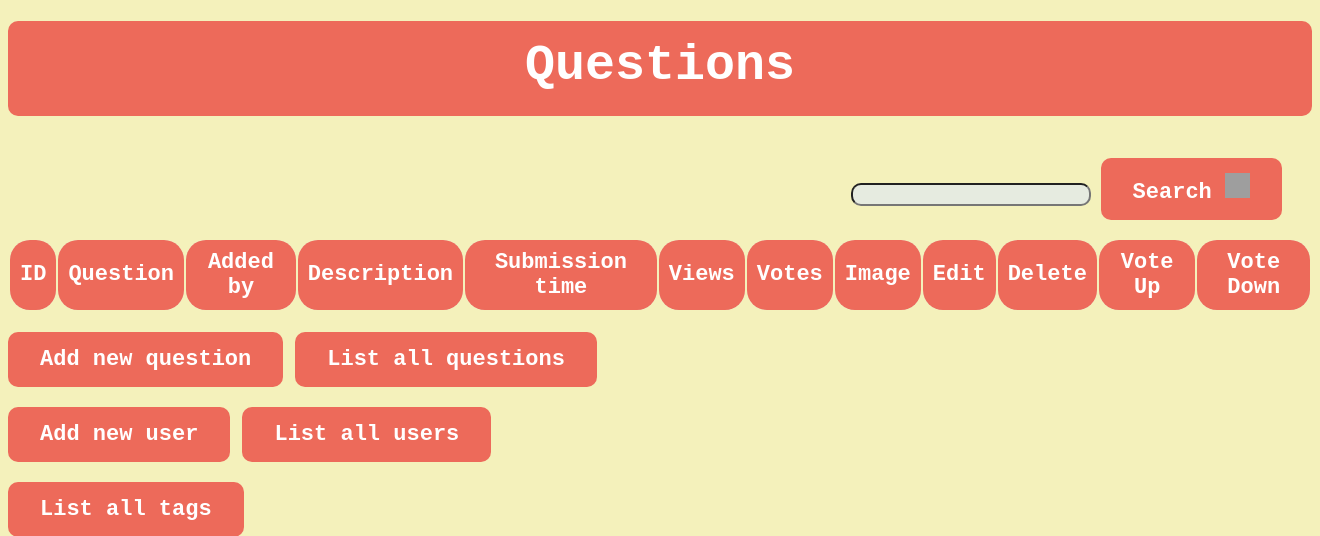
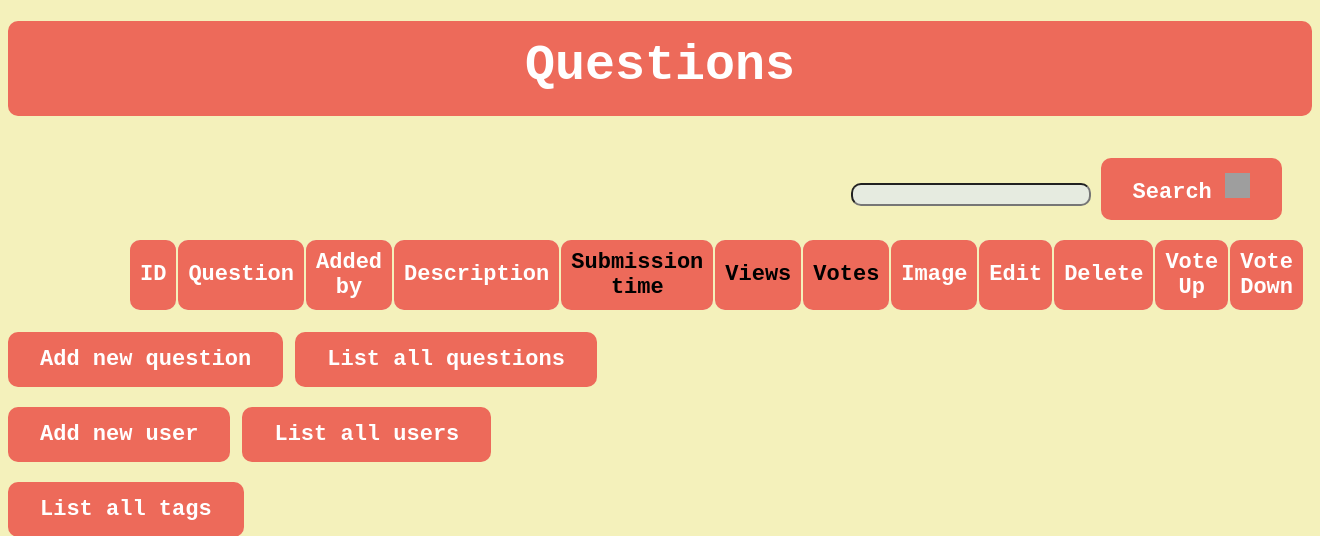
Before and after one commit to gabriellaZana/AskMate_The-Beauty-and-the-Beasts, a Flask app: page / in a window 1320 px wide. Shown: the part 262-798 px from the top of the page. Run offline with Flask 2, Linux system fonts and the light colour scheme; data that the repository does not hold is empty; some libraries are stand-ins or nearby versions; grey boxes are pictures that could not be loaded.

Commit message:
final changes on style

```diff
--- a/static/style.css
+++ b/static/style.css
@@ -36,6 +36,11 @@ h3 {
     border-radius: 10px;
 }
 
+div {
+    margin-left: 120px;
+    margin-right: 120px;
+}
+
 table {
     border: none;
 }
@@ -43,7 +48,7 @@ table {
 table, th, td {
     border: none;
     text-align: center;
-    border-radius: 20px;
+    border-radius: 10px;
 }
 
 th {
@@ -80,10 +85,14 @@ input, textarea, .select {
 
 a:link {
     text-decoration: none;
-    color: white;
 }
 
 a:visited {
+    color: black;
+}
+
+a.sort {
+    text-decoration: none;
     color: black;
 }
 
--- a/templates/list.html
+++ b/templates/list.html
@@ -16,7 +16,7 @@
             <button class=button type="submit" name="submitquestion"> Search  <img src="http://www.icone-png.com/png/2/1508.png" width="25" height="25"></button>
         </form>
         <br>
-        <table border="1" align="center">
+        <div><table border="1" align="center">
             <tr><th>ID</th>
                 <th>Question</th>
                 <th>Added by</th>
@@ -50,13 +50,7 @@
                     <tr class="highlight">
                         <td>{{line['id']}}</td>
                         <td>
-<<<<<<< HEAD
-                            <form action="{{ url_for('viewcount', questionid=line['id']) }}" method="post" class="sort">
-                            <button type="submit" name="question" class="sort">{{line['title']}}</button>
-                            </form>
-=======
                             <a href="{{ url_for('viewcount', questionid=line['id']) }}" class="btn-link question-title">{{line['title']}}</a>
->>>>>>> 6de80cf48a00abb15a07ab2cfc40d3bb0716ba4d
                         </td>
                         {% if not line['users_id'] %}
                         <td>{{line['user_name']}}</td>
@@ -100,7 +94,7 @@
                 </tr>
             {% endfor %}
         {% endif %}
-        </table>
+        </table></div>
 
         <p><button class="button" type="submit" onclick="location.href = 'http://127.0.0.1:5000/new-question';"> Add new question </button>
             <button class="button" type="submit" onclick="location.href = 'http://127.0.0.1:5000/list';"> List all questions </button></p>
```
Also changed, not shown: templates/form_user.html (+7 -15 lines).
